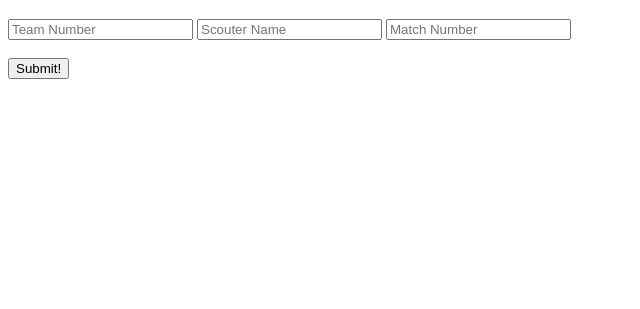
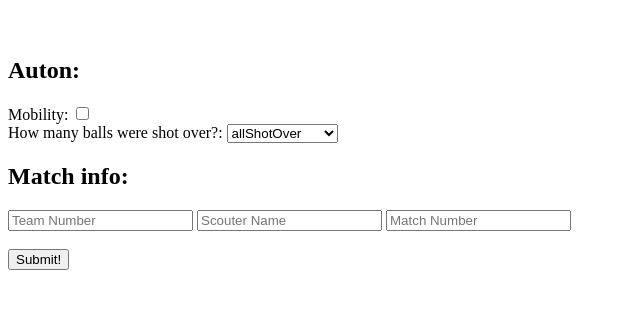
Before and after one commit to frc3322/Wapur-Scouting-App-2025, a plain HTML site: page index.html in a window 1280 px wide. Shown: the part 61-370 px from the top of the page, without its empty margins (0-640 px from the left). Drawn offline with Linux system fonts and the light colour scheme.

Commit message:
I added two more datapoints and got them working in the CSV

```diff
--- a/index.html
+++ b/index.html
@@ -1,3 +1,21 @@
+<!--
+Documentation is very important for this project
+
+For all of the interactive elements, here is their ID and what they do:
+
+mobility - mobility
+ballsShotOver - MCQ of how many balls were shot over
+
+
+teamNumber - The team number
+scouterName - The scouter's name
+matchNubmer - The match number
+
+
+submit - The submit button
+-->
+
+
 <!DOCTYPE html>
 <html lang="en">
 <head>
@@ -7,7 +25,23 @@
 </head>
 <body>
   <h1>3322 Wapur 2025 Scouting</h1>
+  <br>
+  <h2>Auton:</h2>
+    <label for="mobility">Mobility:</label>
+    <input type="checkbox" id="mobility"><br>
 
+    <label for="ballsShotOver">How many balls were shot over?:</label>
+    <select name="ballsShotOver" id="ballsShotOver">
+    <option value="allShotOver">allShotOver</option>
+    <option value="someShotOver">someShotOver</option>
+    <option value="noneShotOver">noneShotOver</option>
+    <option value="audi">Audi</option>
+  </select>
+
+
+
+
+  <h2>Match info:</h2>
   <input type="text" id="teamNumber" placeholder="Team Number">
   <input type="text" id="scouterName" placeholder="Scouter Name">
   <input type="text" id="matchNumber" placeholder="Match Number">
@@ -21,18 +55,24 @@
 
 
     const dataList = [
-        ["teamNumber", "scouterName", "matchNumber"]
+        ["teamNumber", "scouterName", "matchNumber", "mobility", "ballsShotOver"]
     ]
     function submit() {
       // Gather all data
       const data = document.getElementById("teamNumber").value + "," +
-                   document.getElementById("scouterName").value + "," +
-                   document.getElementById("matchNumber").value;
+                  document.getElementById("scouterName").value + "," +
+                  document.getElementById("matchNumber").value + "," +
+                  (document.getElementById("mobility").checked ? "Yes" : "No") + "," +
+                  document.getElementById("ballsShotOver").value;
       //datalist.push(document.getElementById("matchNumber").value + "");
       dataList.push([
         document.getElementById("teamNumber").value,
         document.getElementById("scouterName").value,
-        document.getElementById("matchNumber").value]);
+        document.getElementById("matchNumber").value,
+        (document.getElementById("mobility").checked ? "Yes" : "No"),
+        document.getElementById("ballsShotOver").value
+      ]);
+
 
         const csvContent = dataList.map(row => row.join(",")).join("\n");
 
```
